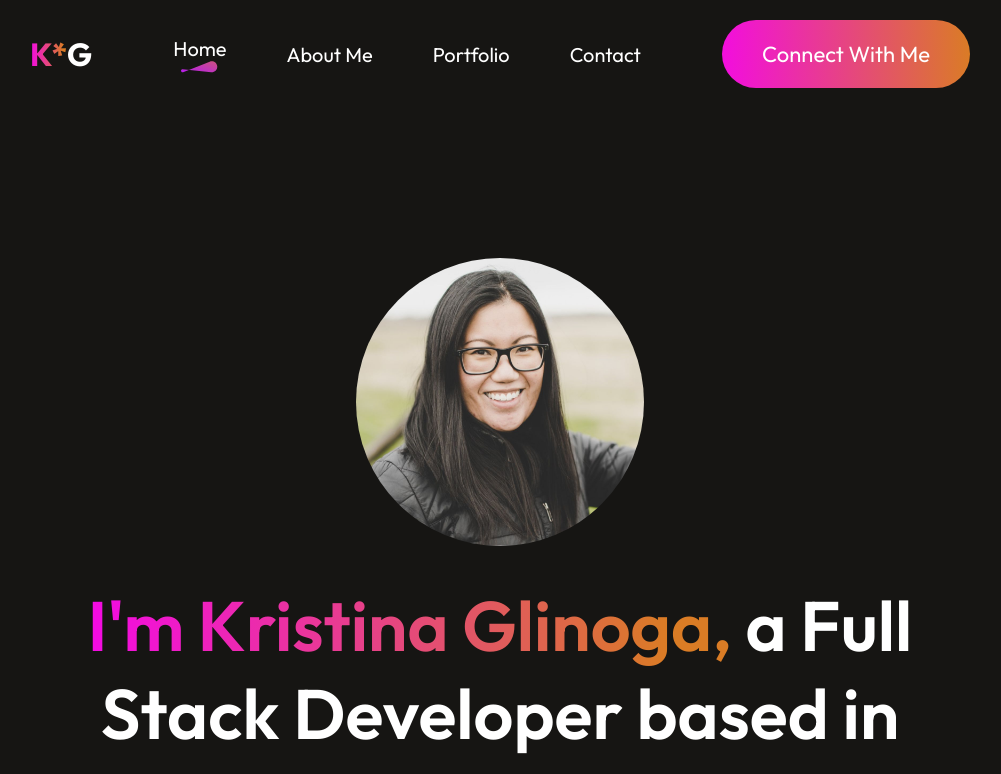
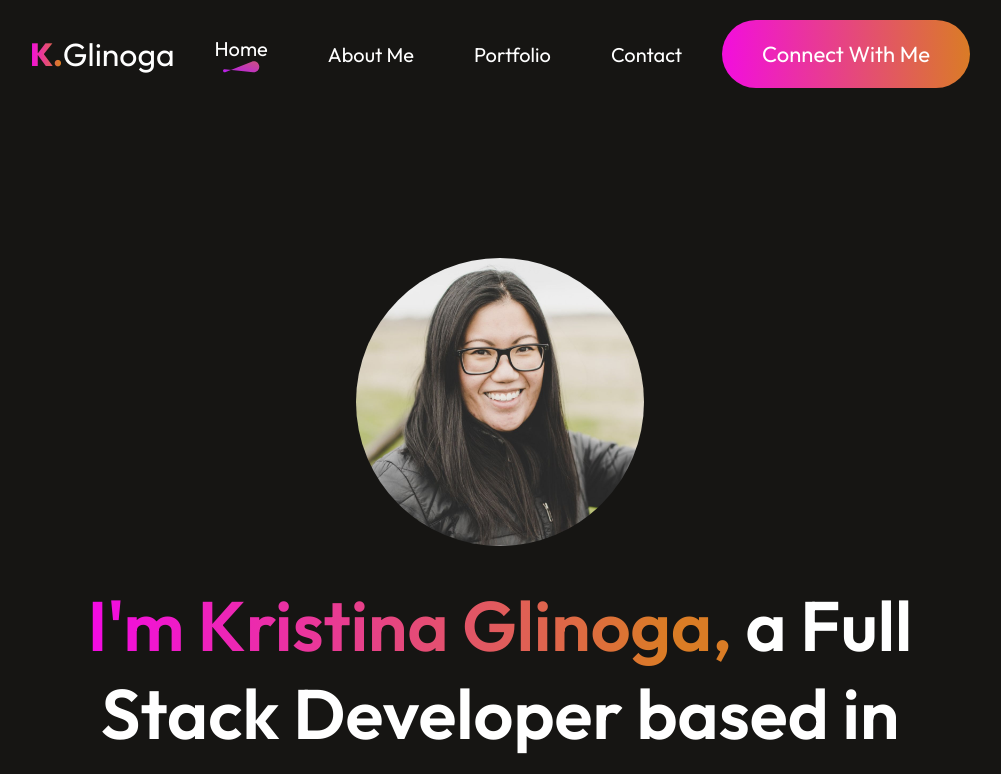
Before and after one commit to hellokristinafaye/portfolio-react, a React (Vite) app: page / in a window 1280 px wide. Shown: the top 774 px of the page, without its empty margins (140-1141 px from the left). Built offline with nearby package versions, Linux system fonts and the light colour scheme.

Commit message:
footer logo update, plus navbar logo update

```diff
--- a/src/components/Footer/Footer.jsx
+++ b/src/components/Footer/Footer.jsx
@@ -7,7 +7,9 @@ const Footer = () => {
     <div className="footer">
       <div className="footer-top">
         <div className="footer-top-left">
-          <img src={footer_logo} alt="" className="" />
+          {/* <img src={footer_logo} alt="" className="" /> */}
+      <h1 className="custom-logo"><span className="">K.</span>Glinoga</h1>
+
           <p className="">I am a Full Stack developer from the USA. </p>
         </div>
         <div className="footer-top-right">
--- a/src/components/NavBar/Navbar.css
+++ b/src/components/NavBar/Navbar.css
@@ -4,12 +4,15 @@
     justify-content: space-between;
     margin: 20px 170px;
 }
+.custom-logo {
+    font-weight: 400;
+}
 .custom-logo span{
     background: linear-gradient(270deg, var(--orange-color) 10%, var(--purple-color) 100%);
         background-clip: text;
         -webkit-background-clip: text;
         -webkit-text-fill-color: transparent;
-
+        font-weight: 800;
 }
 .nav-menu {
     display: flex;
--- a/src/components/NavBar/Navbar.jsx
+++ b/src/components/NavBar/Navbar.jsx
@@ -23,7 +23,7 @@ const Navbar = () => {
   return (
     <div className="navbar">
       {/* <img src={logo} alt="" className="" /> */}
-      <h1 className="custom-logo"><span className="">K*</span>G</h1>
+      <h1 className="custom-logo"><span className="">K.</span>Glinoga</h1>
       <img src={menu_open} onClick={openMenu} alt="" className="nav-mob-open" />
       <ul ref={menuRef} className="nav-menu">
       <img src={menu_close} onClick={closeMenu} alt="" className="nav-mob-close" />
```
